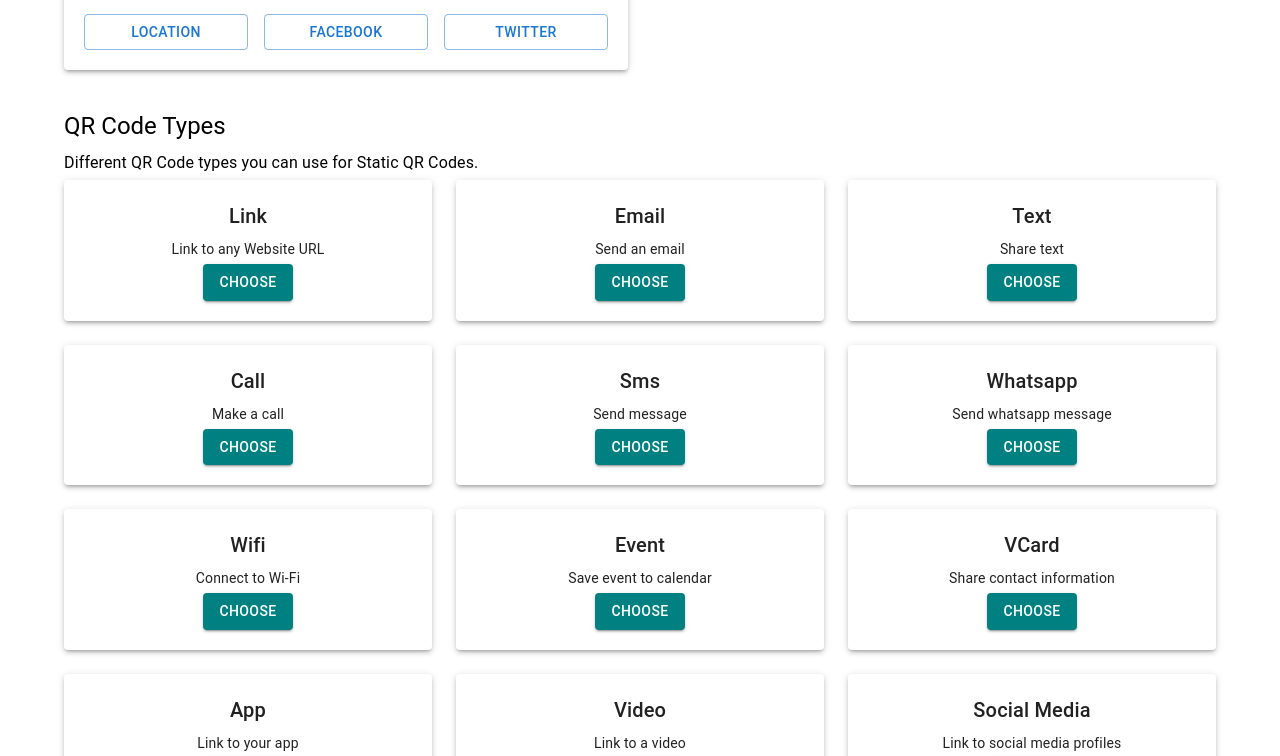
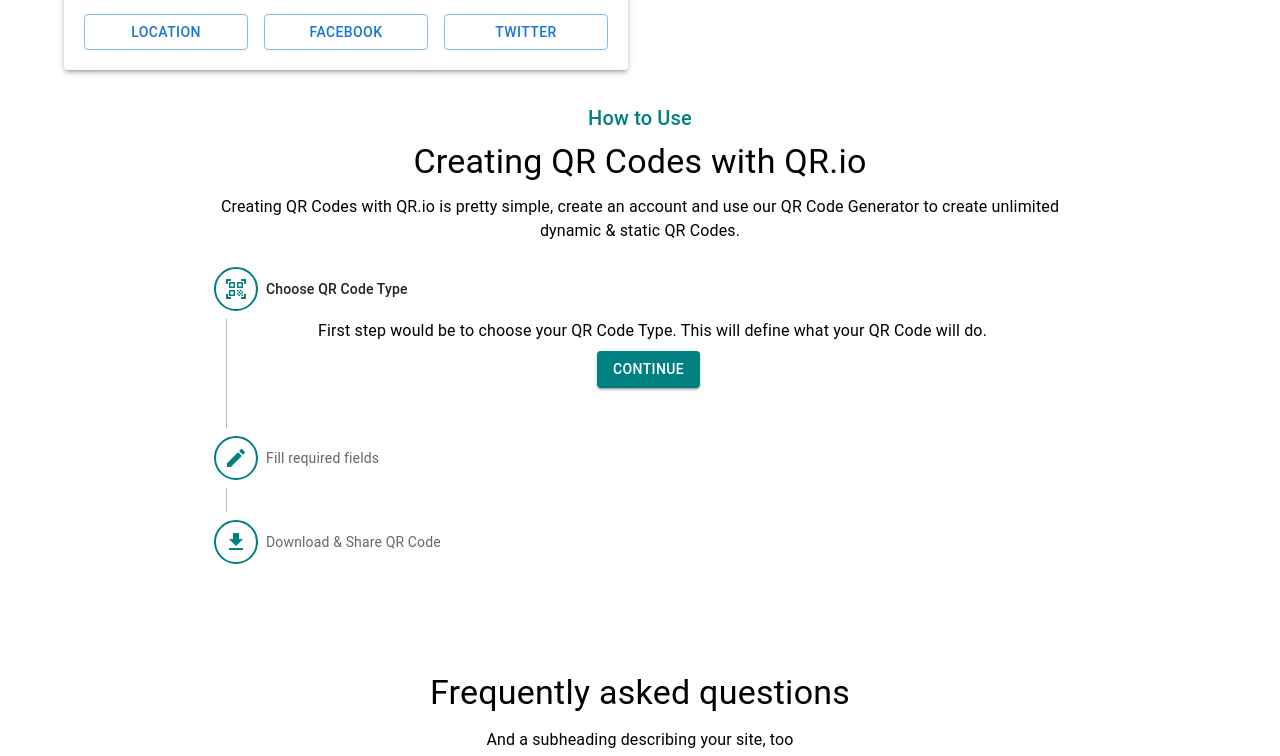
Before and after one commit to ASHA-phases/QR_CODE, a React (Create React App) app in the folder phases-innovations-services/: page / in a window 1280 px wide. Shown: the part 500-1256 px from the top of the page. Built offline with nearby package versions, Linux system fonts and the light colour scheme.

Commit message:
new page added

```diff
--- /dev/null
+++ b/phases-innovations-services/src/components/pages/HowToUse.tsx
@@ -0,0 +1,126 @@
+import React, { useState } from 'react';
+import {
+  Box,
+  Typography,
+  Stepper,
+  Step,
+  StepLabel,
+  StepContent,
+  Button,
+  Paper,
+  Container,
+  ThemeProvider,
+  createTheme,
+} from '@mui/material';
+import QrCodeScannerIcon from '@mui/icons-material/QrCodeScanner';
+import EditIcon from '@mui/icons-material/Edit';
+import FileDownloadIcon from '@mui/icons-material/FileDownload';
+
+const theme = createTheme({
+  palette: {
+    primary: {
+      main: '#008080',
+    },
+  },
+});
+
+const steps = [
+  {
+    label: 'Choose QR Code Type',
+    description: 'First step would be to choose your QR Code Type. This will define what your QR Code will do.',
+    icon: <QrCodeScannerIcon />,
+  },
+  {
+    label: 'Fill required fields',
+    description: 'Then, you will need to fill the required fields that the QR Code type is asking. For example, Type Link will ask for a website URL.',
+    icon: <EditIcon />,
+  },
+
+  {
+    label: 'Download & Share QR Code',
+    description: 'Finally, you can download and share your QR Code Generated from your dashboard and edit if needed.',
+    icon: <FileDownloadIcon />,
+  },
+];
+
+const HowToUse: React.FC = () => {
+  const [activeStep, setActiveStep] = useState(0);
+
+  const handleNext = () => {
+    setActiveStep((prevActiveStep) => prevActiveStep + 1);
+  };
+
+  const handleReset = () => {
+    setActiveStep(0);
+  };
+
+  return (
+    <ThemeProvider theme={theme}>
+      <Container maxWidth="md">
+      <Box sx={{ my: 4, textAlign: 'center' }}>
+          <Typography variant="h6" component="h2" gutterBottom color="primary">
+            How to Use
+          </Typography>
+          <Typography variant="h4" component="h1" gutterBottom>
+            Creating QR Codes with QR.io
+          </Typography>
+          <Typography variant="body1" paragraph>
+            Creating QR Codes with QR.io is pretty simple, create an account and use our QR Code Generator to create unlimited dynamic & static QR Codes.
+          </Typography>
+
+          <Stepper activeStep={activeStep} orientation="vertical">
+            {steps.map((step, index) => (
+              <Step key={step.label}>
+                <StepLabel
+                  StepIconComponent={() => (
+                    <Box
+                      sx={{
+                        width: 40,
+                        height: 40,
+                        borderRadius: '50%',
+                        border: '2px solid',
+                        borderColor: 'primary.main',
+                        display: 'flex',
+                        justifyContent: 'center',
+                        alignItems: 'center',
+                        color: 'primary.main',
+                      }}
+                    >
+                      {step.icon}
+                    </Box>
+                  )}
+                >
+                  {step.label}
+                </StepLabel>
+                <StepContent>
+                  <Typography>{step.description}</Typography>
+                  <Box sx={{ mb: 2 }}>
+                    <div>
+                      <Button
+                        variant="contained"
+                        onClick={handleNext}
+                        sx={{ mt: 1, mr: 1 }}
+                      >
+                        {index === steps.length - 1 ? 'Generate QR Code' : 'Continue'}
+                      </Button>
+                    </div>
+                  </Box>
+                </StepContent>
+              </Step>
+            ))}
+          </Stepper>
+          {activeStep === steps.length && (
+            <Paper square elevation={0} sx={{ p: 3 }}>
+              <Typography>All steps completed - you&apos;re finished</Typography>
+              <Button onClick={handleReset} sx={{ mt: 1, mr: 1 }}>
+                Reset
+              </Button>
+            </Paper>
+          )}
+        </Box>
+      </Container>
+    </ThemeProvider>
+  );
+};
+
+export default HowToUse;
--- a/phases-innovations-services/src/components/public/HomePage.tsx
+++ b/phases-innovations-services/src/components/public/HomePage.tsx
@@ -28,6 +28,8 @@ import LocationForm from '../QRCodeForms/LocationForm';
 import SmsForm from '../QRCodeForms/SmsForm';
 import FacebookForm from '../QRCodeForms/FacebookForm';
 import TwitterForm from '../QRCodeForms/TwitterForm';
+import HowToUse from '../pages/HowToUse';
+import FAQPage from '../pages/FAQPage';
 
 
 const HomePage: React.FC = () => {
@@ -247,53 +249,15 @@ const HomePage: React.FC = () => {
         </Box>
       )}
 
-      <Box mt={5}>
-        <Typography variant="h5" gutterBottom>
-          QR Code Types
-        </Typography>
-        <Typography variant="body1" gutterBottom>
-          Different QR Code types you can use for Static QR Codes.
-        </Typography>
-        <Grid container spacing={3}>
-          {[
-            { type: "Link", description: "Link to any Website URL" },
-            { type: "Email", description: "Send an email" },
-            { type: "Text", description: "Share text" },
-            { type: "Call", description: "Make a call" },
-            { type: "Sms", description: "Send message" },
-            { type: "Whatsapp", description: "Send whatsapp message" },
-            { type: "Wifi", description: "Connect to Wi-Fi" },
-            { type: "Event", description: "Save event to calendar" },
-            { type: "VCard", description: "Share contact information" },
-            { type: "App", description: "Link to your app" },
-            { type: "Video", description: "Link to a video" },
-            { type: "Social Media", description: "Link to social media profiles" },
-            { type: "Location", description: "Share a location" },
-            { type: "Facebook", description: "Share you facebook" },
-            { type: "Twitter", description: "Share you twitter" },
-          ].map((item) => (
-            <Grid item xs={12} sm={4} key={item.type}>
-              <Paper
-                elevation={3}
-                style={{ padding: "20px", textAlign: "center" }}
-              >
-                <Typography variant="h6" gutterBottom>
-                  {item.type}
-                </Typography>
-                <Typography variant="body2" gutterBottom>
-                  {item.description}
-                </Typography>
-                <Button
-                  variant="contained"
-                  style={{ backgroundColor: "teal" }}
-                  onClick={() => setSelectedType(item.type)}
-                >
-                  Choose
-                </Button>
-              </Paper>
-            </Grid>
-          ))}
-        </Grid>
+      {/* Adding space before and after FAQPage */}
+      <Box mt={4} mb={4}>
+        <HowToUse />
+      </Box>
+
+
+     {/* Adding space before and after FAQPage */}
+     <Box mt={4} mb={4}>
+        <FAQPage />
       </Box>
     </Container>
   );
```
